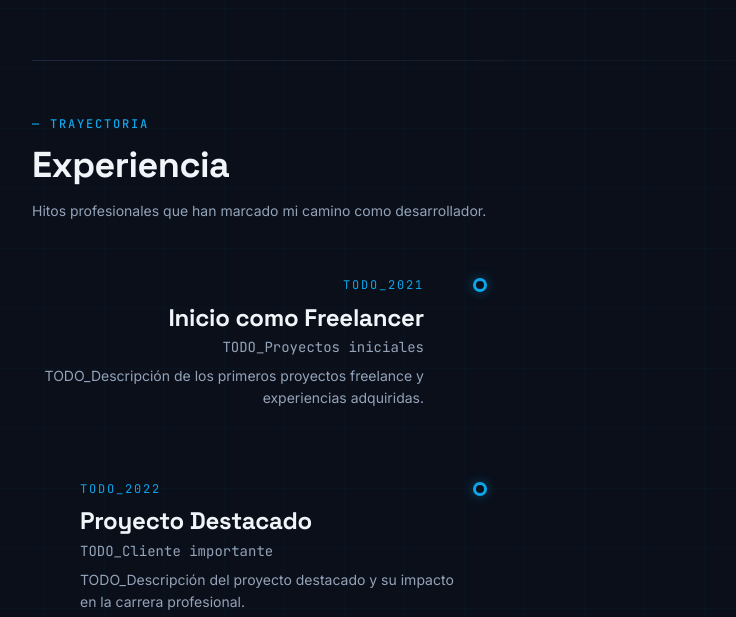
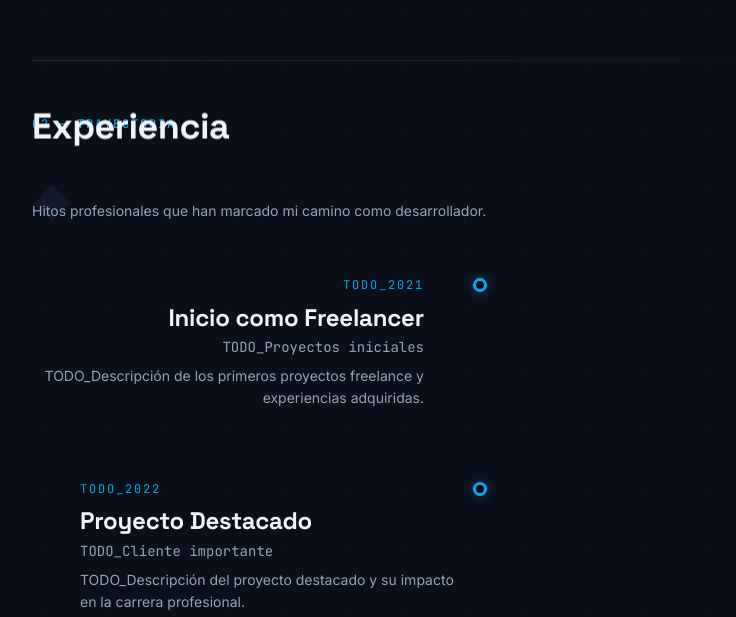
Before and after one commit to edisonm22/Portafolio-Edison-Martinez, a React (Vite) app: page / in a window 1280 px wide. Shown: the part 2483-3100 px from the top of the page, without its empty margins (304-1040 px from the left). Built offline with nearby package versions, Linux system fonts and the light colour scheme.

Commit message:
refactor(t2): integrate ExperienceTimeline into SectionWrapper + renumber all sections (01-05)

```diff
--- a/src/components/Contact.jsx
+++ b/src/components/Contact.jsx
@@ -123,7 +123,7 @@ export default function Contact() {
   return (
     <SectionWrapper
       id="contact"
-      sectionNum="04"
+      sectionNum="05"
       title="Contacto"
       eyebrow="CONTACTO"
       subtitle="Hablemos sobre tu próximo proyecto"
--- a/src/components/ExperienceTimeline.jsx
+++ b/src/components/ExperienceTimeline.jsx
@@ -1,6 +1,6 @@
 import { useEffect, useRef, useState } from 'react'
 import { useReducedMotion } from '../hooks/useReducedMotion.js'
-import { useScrollReveal } from '../hooks/useScrollReveal.js'
+import { SectionWrapper } from './SectionWrapper.jsx'
 
 const MILESTONES = [
   {
@@ -35,7 +35,6 @@ const MILESTONES = [
  * dentro de la sección.
  */
 export default function ExperienceTimeline() {
-  const sectionRef = useScrollReveal()
   const reduced = useReducedMotion()
   const [lineProgress, setLineProgress] = useState(0)
   const lineRef = useRef(null)
@@ -94,24 +93,13 @@ export default function ExperienceTimeline() {
   }, [])
 
   return (
-    <section
+    <SectionWrapper
       id="experience"
-      className="section-grid-bg relative py-section-mobile lg:py-section px-6 sm:px-8 lg:px-12 overflow-hidden"
+      sectionNum="02"
+      title="Experiencia"
+      eyebrow="TRAYECTORIA"
+      subtitle="Hitos profesionales que han marcado mi camino como desarrollador."
     >
-      <div className="section-divider mb-8 lg:mb-12" />
-
-      {/* Cabecera */}
-      <div className="relative z-10 mb-8 lg:mb-12" ref={sectionRef}>
-        <span className="font-mono text-caption text-primary tracking-[0.15em] uppercase">
-          — Trayectoria
-        </span>
-        <h2 className="text-h2 text-light mt-2 font-display">
-          Experiencia
-        </h2>
-        <p className="text-muted text-body-sm mt-3 leading-relaxed" style={{ maxWidth: '65ch' }}>
-          Hitos profesionales que han marcado mi camino como desarrollador.
-        </p>
-      </div>
 
       {/* Timeline */}
       <div ref={containerRef} className="relative z-10 max-w-4xl mx-auto">
@@ -193,6 +181,6 @@ export default function ExperienceTimeline() {
 
       {/* Blur fade bottom */}
       <div className="absolute bottom-0 left-0 right-0 h-12 bg-gradient-to-t from-surface-950 to-transparent pointer-events-none z-20" />
-    </section>
+    </SectionWrapper>
   )
 }
--- a/src/components/Projects.jsx
+++ b/src/components/Projects.jsx
@@ -54,7 +54,7 @@ export default function Projects({ projects = FALLBACK_PROJECTS, loading = false
 
   if (loading) {
     return (
-      <SectionWrapper id="projects" sectionNum="01" title="Proyectos" eyebrow="PORTAFOLIO" subtitle="Trabajos seleccionados que reflejan mi experiencia">
+      <SectionWrapper id="projects" sectionNum="03" title="Proyectos" eyebrow="PORTAFOLIO" subtitle="Trabajos seleccionados que reflejan mi experiencia">
         <div className="grid grid-cols-1 md:grid-cols-2 lg:grid-cols-3 gap-6">
           {[1, 2, 3].map((i) => <SkeletonCard key={i} />)}
         </div>
@@ -65,7 +65,7 @@ export default function Projects({ projects = FALLBACK_PROJECTS, loading = false
   return (
     <SectionWrapper
       id="projects"
-      sectionNum="01"
+      sectionNum="03"
       title="Proyectos"
       eyebrow="PORTAFOLIO"
       subtitle="Trabajos seleccionados que reflejan mi experiencia"
--- a/src/components/Services.jsx
+++ b/src/components/Services.jsx
@@ -23,7 +23,7 @@ export default function Services() {
   return (
     <SectionWrapper
       id="services"
-      sectionNum="03"
+      sectionNum="04"
       title="Servicios"
       eyebrow="SERVICIOS"
       subtitle="Soluciones integrales para tu proyecto digital"
--- a/src/components/Skills.jsx
+++ b/src/components/Skills.jsx
@@ -30,7 +30,7 @@ export default function Skills({ loading = false }) {
 
   if (loading) {
     return (
-      <SectionWrapper id="skills" sectionNum="02" title="Stack Técnico" eyebrow="STACK TÉCNICO" subtitle="Tecnologías con las que construyo productos digitales">
+      <SectionWrapper id="skills" sectionNum="01" title="Stack Técnico" eyebrow="STACK TÉCNICO" subtitle="Tecnologías con las que construyo productos digitales">
         <div className="grid grid-cols-1 lg:grid-cols-3 gap-8">
           {[1, 2, 3].map((cat) => (
             <div key={cat} className="bg-surface-900 border border-surface-800 rounded-2xl p-6 space-y-5">
@@ -52,7 +52,7 @@ export default function Skills({ loading = false }) {
   return (
     <SectionWrapper
       id="skills"
-      sectionNum="02"
+      sectionNum="01"
       title="Stack Técnico"
       eyebrow="STACK TÉCNICO"
       subtitle="Tecnologías con las que construyo productos digitales"
```
